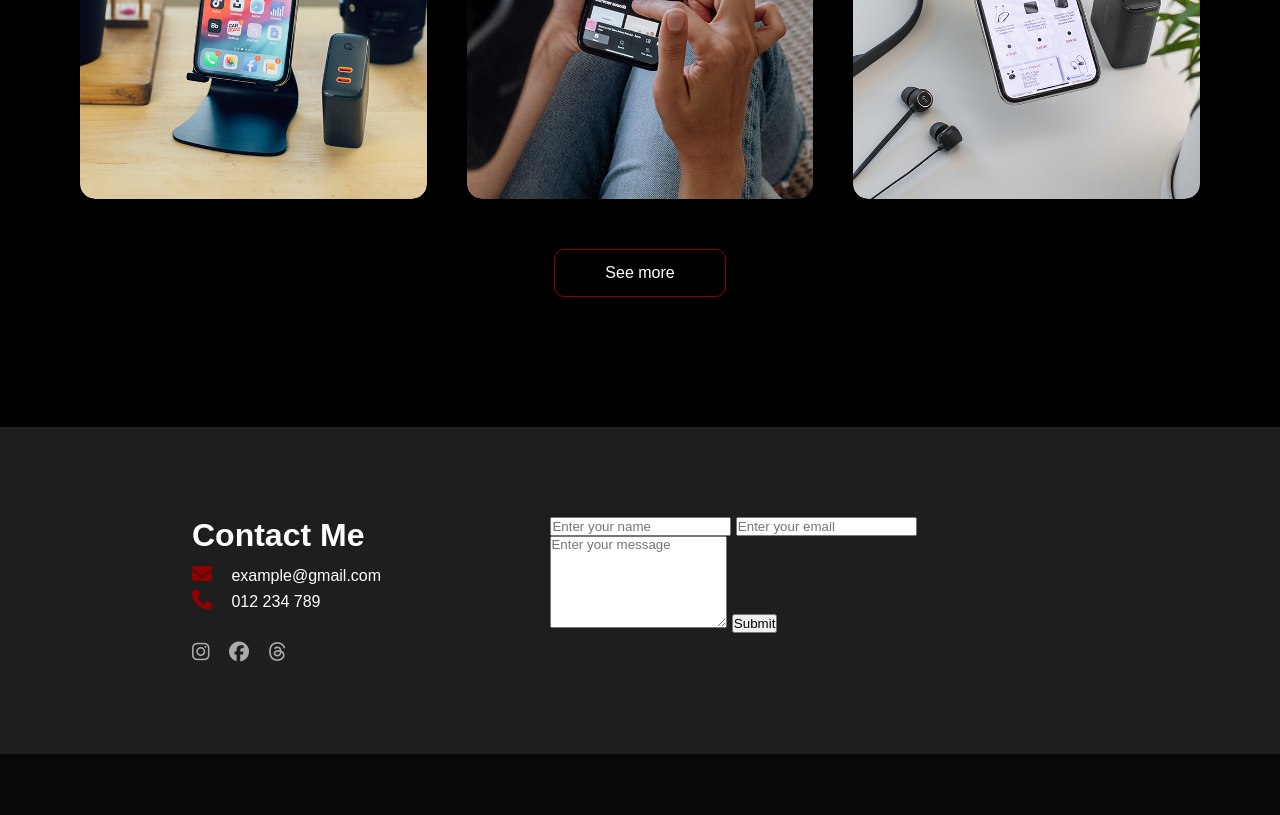
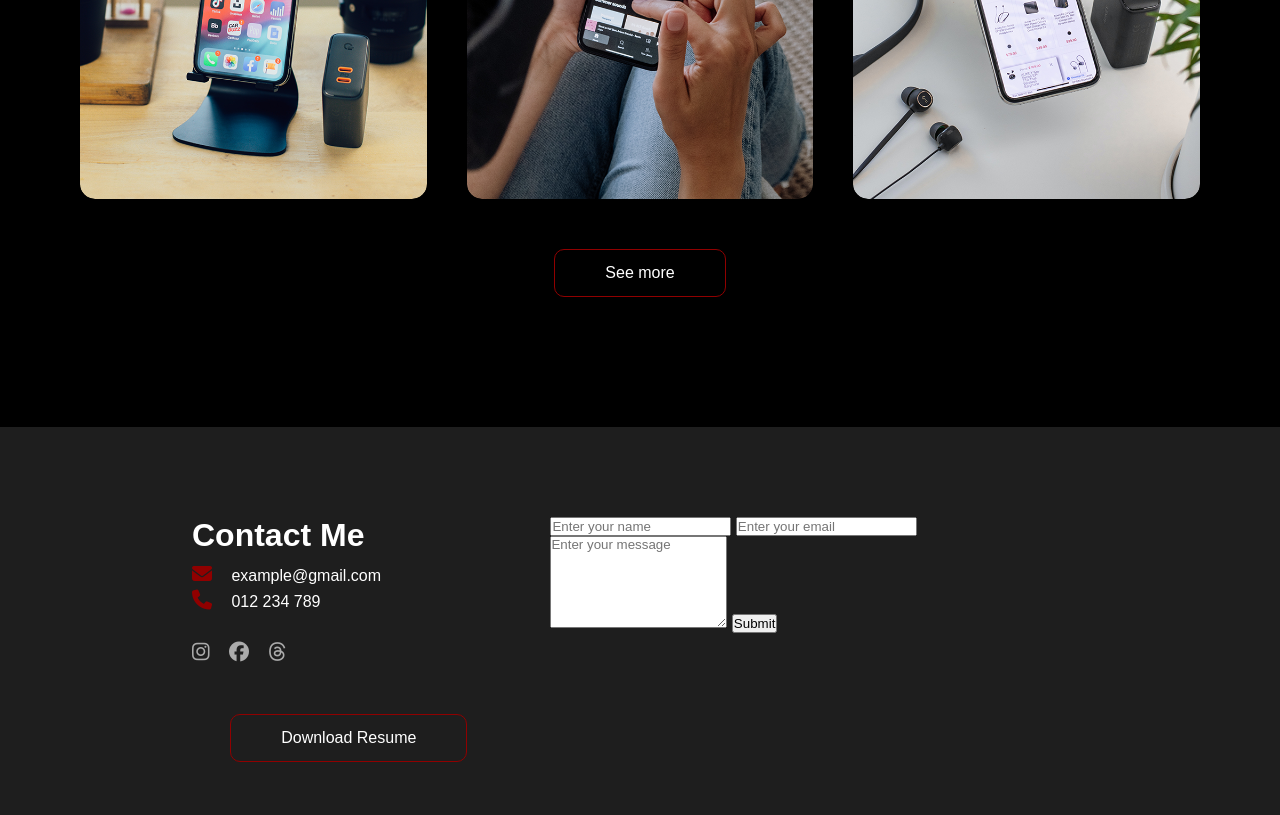
Before and after one commit to ihsky065/portfolio-project, a website: page index.html in a window 1280 px wide. Shown: the part 2444-3259 px from the top of the page. Before the commit the page ends 3198 px from the top, so only its background shows below. Drawn offline with Linux system fonts and the light colour scheme; some icons are missing.

Commit message:
feat: add link as a button below text content in contact left section

```diff
--- a/index.html
+++ b/index.html
@@ -165,6 +165,7 @@
                 <a href="#"><i class="fa-brands fa-threads"></i></a>
                 <a href="#"><i class="fa-brands fa-square-linkedin"></i></a>
             </div>
+            <a href="#" class="btn">Download Resume</a>
           </div>
 
           <div class="contact-right">
```
Lines whose indentation alone changed are shown as unchanged.
